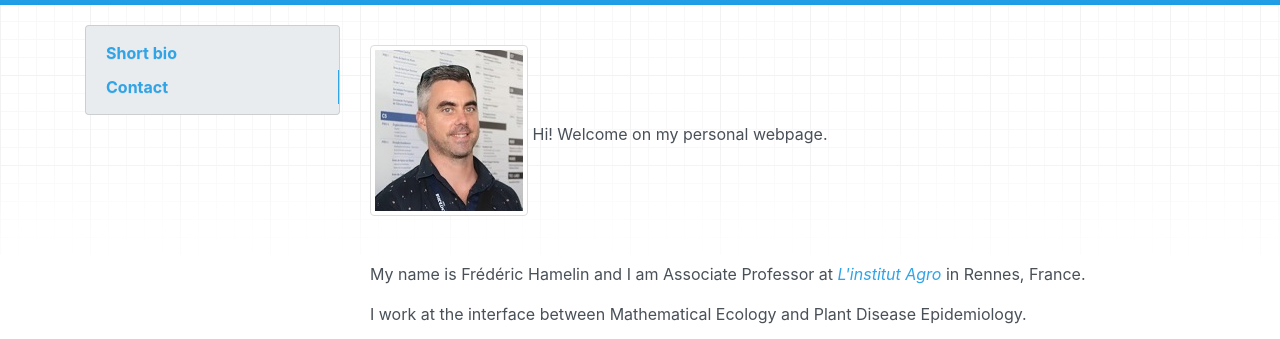
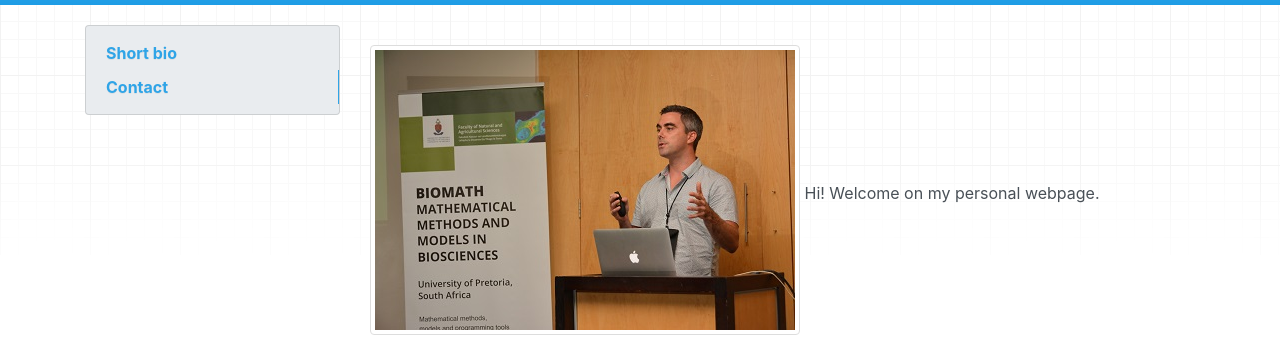
Before and after one commit to fmhamelin/welcome, a plain HTML site: page index.html in a window 1280 px wide. Shown: the part 51-390 px from the top of the page. Drawn offline with nearby package versions, Linux system fonts and the light colour scheme; some packages are replaced by stand-ins of ours.

Commit message:
Add files via upload

```diff
--- a/index.html
+++ b/index.html
@@ -95,7 +95,7 @@
 </div></div>
                     <div class="col-md-9" role="main">
 
-<p><img src=".\images\fmh.jpg"  /> Hi! Welcome on my personal webpage. </p>
+<p><img src=".\images\sku.jpg" /> Hi! Welcome on my personal webpage. </p>
 <p>My name is Frédéric Hamelin and I am Associate Professor at <a href="https://www.institut-agro.fr/fr"><em>L'institut Agro</em></a> in Rennes, France. </p>
 <p>I work at the interface between Mathematical Ecology and Plant Disease Epidemiology.</p>
 <p>I am a member of the <a href="https://www6.rennes.inrae.fr/igepp_eng/Research-teams/Demecology">Demecology</a> (Dynamics, Evolution, Modelling, Ecology) research group of the Institute of Genetics, Environment and Plant Protection (<a href="https://www6.rennes.inrae.fr/igepp_eng/">IGEPP</a>).</p>
@@ -193,5 +193,5 @@
 
 <!--
 MkDocs version : 1.1.2
-Build Date UTC : 2021-05-20 19:51:13.548003+00:00
+Build Date UTC : 2021-05-20 21:14:29.832284+00:00
 -->
```
Also changed, not shown: images/sku.JPG (added), 1 other file.
